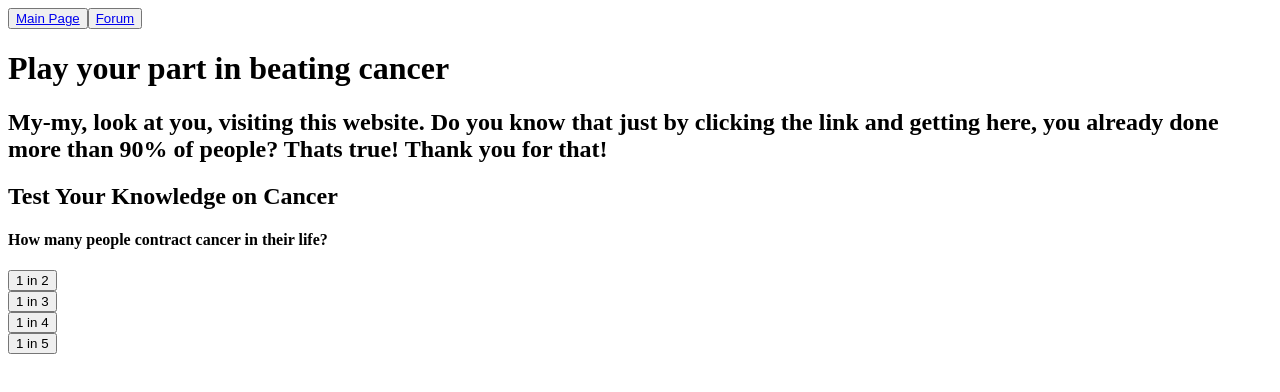
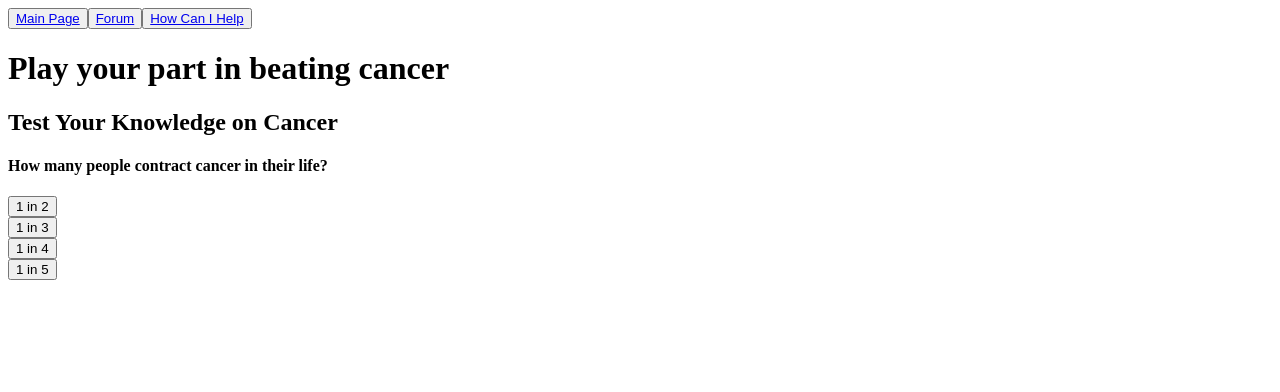
Before and after one commit to StanHus/CRUK_Frontend, a React (Create React App) app: page / in a window 1280 px wide. Shown: the top 392 px of the page. Built offline with nearby package versions, Linux system fonts and the light colour scheme.

Commit message:
help section

```diff
--- a/src/App.tsx
+++ b/src/App.tsx
@@ -1,5 +1,6 @@
 import { BrowserRouter, Link, Switch, Route } from "react-router-dom";
 import Posts from "./components/Forum/Main_page";
+import Help from "./components/Help/Main_Page";
 import Quiz from "./components/Main Page/Quiz";
 
 function App() {
@@ -22,23 +23,28 @@ function App() {
               Forum
             </Link>
           </button>
+          <button className="switchButton">
+            <Link className="navlink" to="/help">
+              How Can I Help
+            </Link>
+          </button>
         </nav>
         <main>
           <Switch>
             <Route exact path="/">
               <div>
                 <h1>Play your part in beating cancer</h1>
-                <h2>
-                  My-my, look at you, visiting this website. Do you know that
-                  just by clicking the link and getting here, you already done
-                  more than 90% of people? Thats true! Thank you for that!
-                </h2>
                 <Quiz />
               </div>
             </Route>
             <Route exact path="/forum">
               <section>
                 <Posts />
+              </section>
+            </Route>
+            <Route exact path="/help">
+              <section>
+                <Help />
               </section>
             </Route>
           </Switch>
--- /dev/null
+++ b/src/components/Help/Main_Page.tsx
@@ -0,0 +1,9 @@
+import { Fragment } from "react";
+
+export default function Help() {
+  return (
+    <Fragment>
+      <h4>You can help!!!</h4>
+    </Fragment>
+  );
+}
--- a/src/components/Main Page/Quiz.tsx
+++ b/src/components/Main Page/Quiz.tsx
@@ -20,18 +20,16 @@ export default function Quiz() {
   };
 
   const HowCanIHelp = () => {
-    return (
-      <Fragment>
-        <h4>How Can I help?</h4>
-      </Fragment>
-    );
+    window.location.href = "/help";
   };
 
   const Response = () => {
     return (
       <div>
         <h4>{feedback}</h4>
-        <h4>You got {points} right!</h4>
+        <h4>
+          You got {points}/{questionNumber + 1} right!
+        </h4>
         {questionNumber < 4 && (
           <button onClick={NextQuestion}>Next Question</button>
         )}
```
